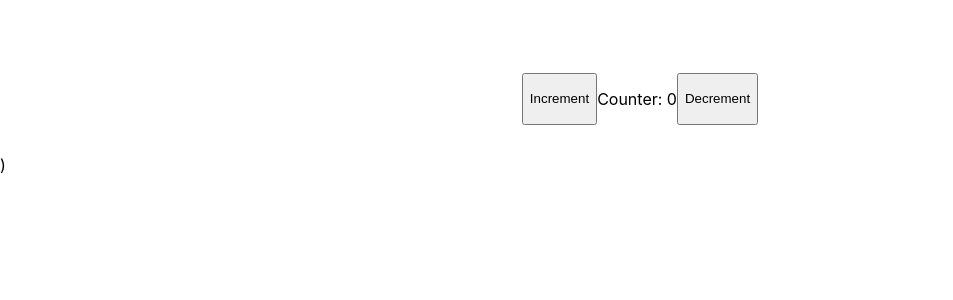
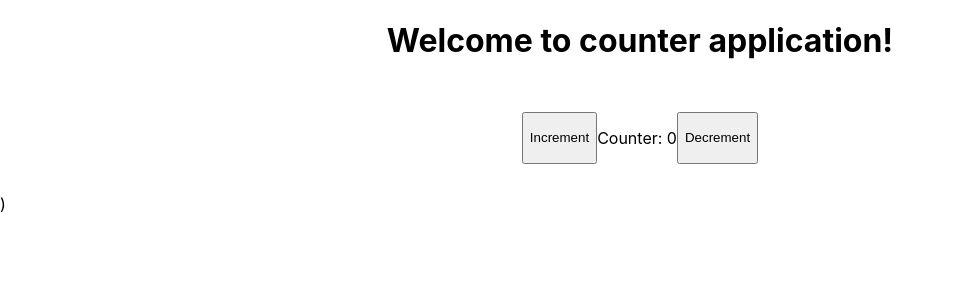
Before and after one commit to jordandivyansh/counter, a React (Create React App) app: page / in a window 1280 px wide. Shown: the top 300 px of the page, without its empty margins (0-953 px from the left). Built offline with nearby package versions, Linux system fonts and the light colour scheme.

Commit message:
counterTitle

```diff
--- a/src/App.js
+++ b/src/App.js
@@ -4,22 +4,14 @@ import Counter from './component/Counter';
 import CounterTitle from './component/CounterTitle';
 class App extends React.Component{
     state = {
+        title: 'Welcome to counter application!',
         counter:0,
     }
-    // increment = () => {
-    //     this.setState({
-    //         counter: this.state.counter + 1,
-    //     });
-    // }
-    // decrement = () => {
-    //     this.setState({
-    //         counter: this.state.counter - 1,
-    //     })
-    // }
     render(){
         return(
             <>
-                <Context.Provider value={{counter: this.state.counter}}>
+                <Context.Provider value={
+                    {counter: this.state.counter, title: this.state.title}}>
                         <div style={{ display: 'flex', justifyContent: 'center', flexDirection: 'column', alignItems: 'center'}}>
                             <CounterTitle/>
                             <div style={{ display: 'flex', flexDirection: 'row', justifyContent: 'space-around', margin: '30px'}}>
```
